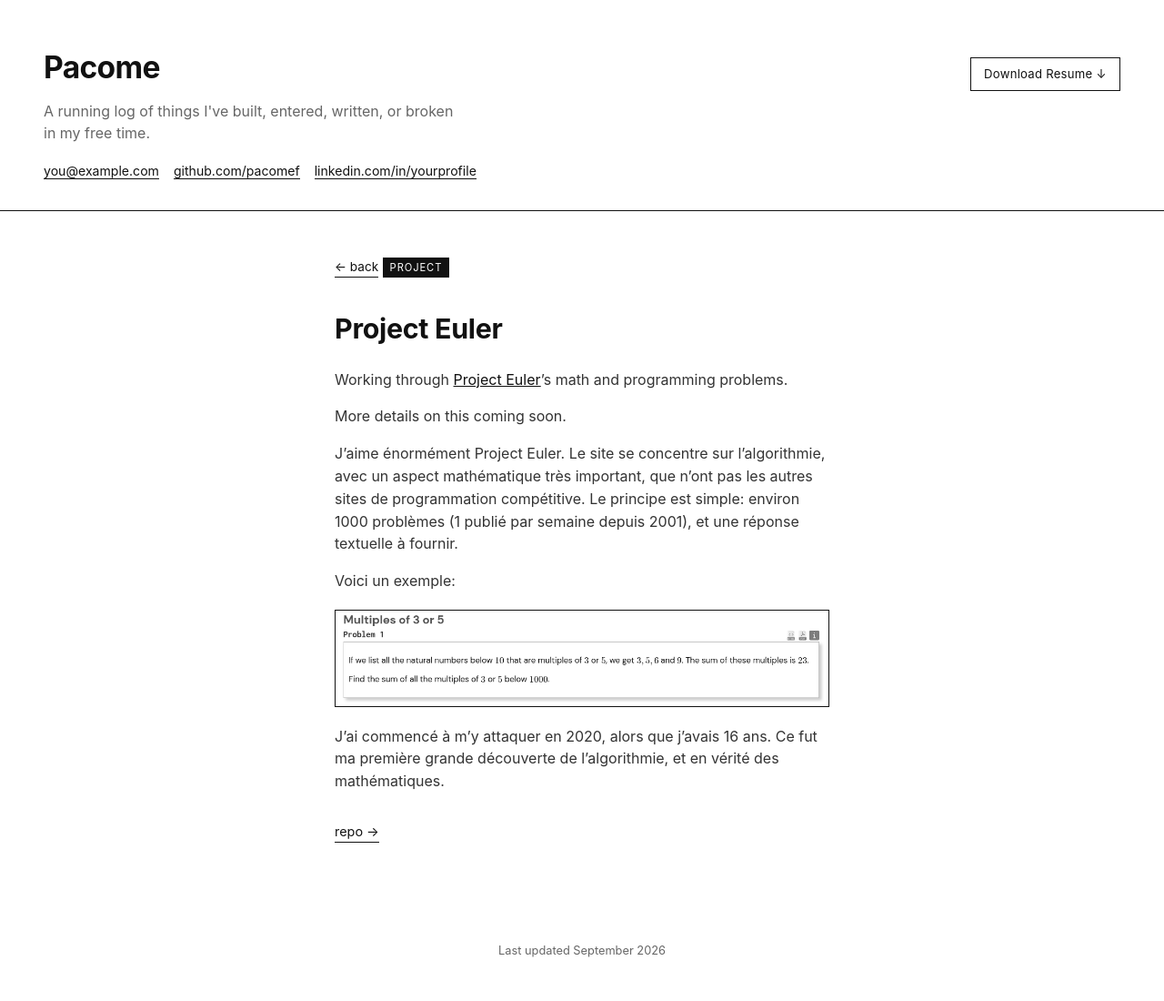
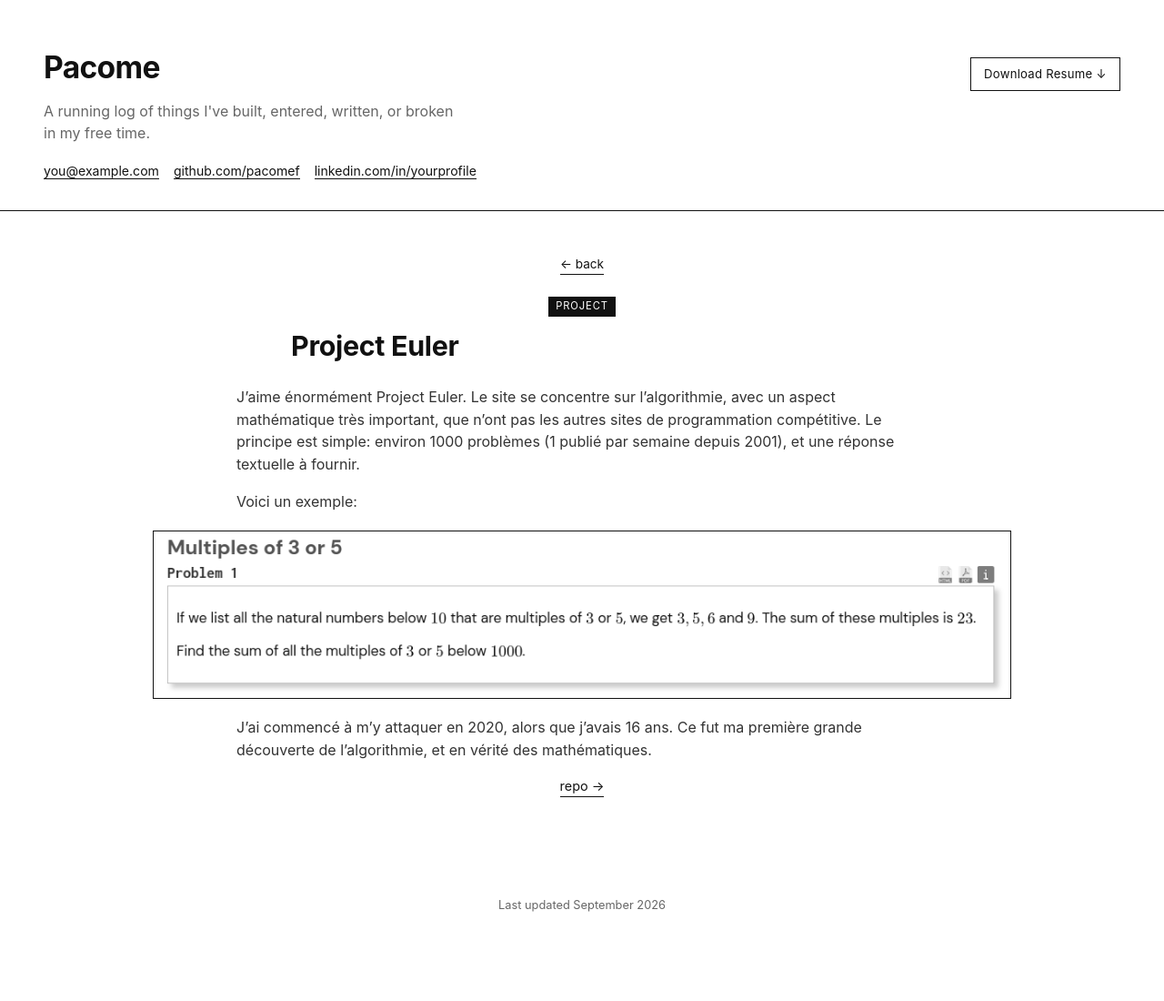
Before and after one commit to pacomef/pacomef.github.io, a Jekyll site: the page built from _projects/project-euler.md, in a window 1280 px wide. Shown: the whole page at 91% size. Built offline with Jekyll 4.4.1, drawn with Linux system fonts in a browser that asks for light colours; after the commit the page ends 1049 px from its top, so only the background shows below that.

Commit message:
Widen project page body and images beyond the title column
Title, tag, and links keep their previous 640px position; body
text widens to 760px and images bleed out to the full 1040px
container for a clearer visual hierarchy.

Co-Authored-By: Claude Sonnet 5 <noreply@anthropic.com>
Claude-Session: https://claude.ai/code/session_0127UH7bzngt2Psf9Mr4dXoc

```diff
--- a/_projects/project-euler.md
+++ b/_projects/project-euler.md
@@ -7,14 +7,11 @@ link_label: repo
 link_url: "#"
 ---
 
-Working through [Project Euler](https://projecteuler.net/)'s math and programming problems.
-
-More details on this coming soon.
-
 J'aime énormément Project Euler. Le site se concentre sur l'algorithmie, avec un aspect mathématique très important, que n'ont pas les autres sites de programmation compétitive. Le principe est simple: environ 1000 problèmes (1 publié par semaine depuis 2001), et une réponse textuelle à fournir.
 
 Voici un exemple:
 
 ![Exemple de problème Project Euler]({{ "/_images/projecteuler.png" | relative_url }})
+{: .img-wrap}
 
 J'ai commencé à m'y attaquer en 2020, alors que j'avais 16 ans. Ce fut ma première grande découverte de l'algorithmie, et en vérité des mathématiques.
--- a/style.css
+++ b/style.css
@@ -176,29 +176,42 @@ body {
 /* ---------- individual project page ---------- */
 
 .post {
-  max-width: 640px;
+  max-width: 1040px;
   margin: 0 auto;
   padding: 3rem clamp(1.25rem, 4vw, 3rem) 4rem;
 }
 
 .back-link {
-  display: inline-block;
-  margin-bottom: 1.5rem;
+  display: block;
+  max-width: 640px;
+  margin: 0 auto 1.5rem;
   font-size: 0.85rem;
   color: var(--muted);
   text-decoration: none;
   border-bottom: 1px solid var(--line);
+  width: fit-content;
 }
 
 .back-link:hover { color: var(--ink); }
 
+.post .tag {
+  display: block;
+  max-width: 640px;
+  margin-left: auto;
+  margin-right: auto;
+  width: fit-content;
+}
+
 .post h1 {
-  margin: 0.6rem 0 1.2rem;
+  max-width: 640px;
+  margin: 0.6rem auto 1.2rem;
   font-size: 1.9rem;
   letter-spacing: -0.01em;
 }
 
 .post p {
+  max-width: 760px;
+  margin: 0 auto 1rem;
   font-size: 1rem;
   color: #333;
 }
@@ -213,12 +226,19 @@ body {
   margin: 1.2rem 0;
 }
 
+.post p.img-wrap {
+  max-width: none;
+  margin: 1.2rem 0;
+}
+
 .post .card-link {
-  display: inline-block;
-  margin-top: 1rem;
+  display: block;
+  max-width: 640px;
+  margin: 1rem auto 0;
   font-size: 0.9rem;
   text-decoration: none;
   border-bottom: 1px solid var(--line);
+  width: fit-content;
 }
 
 /* ---------- footer ---------- */
```
